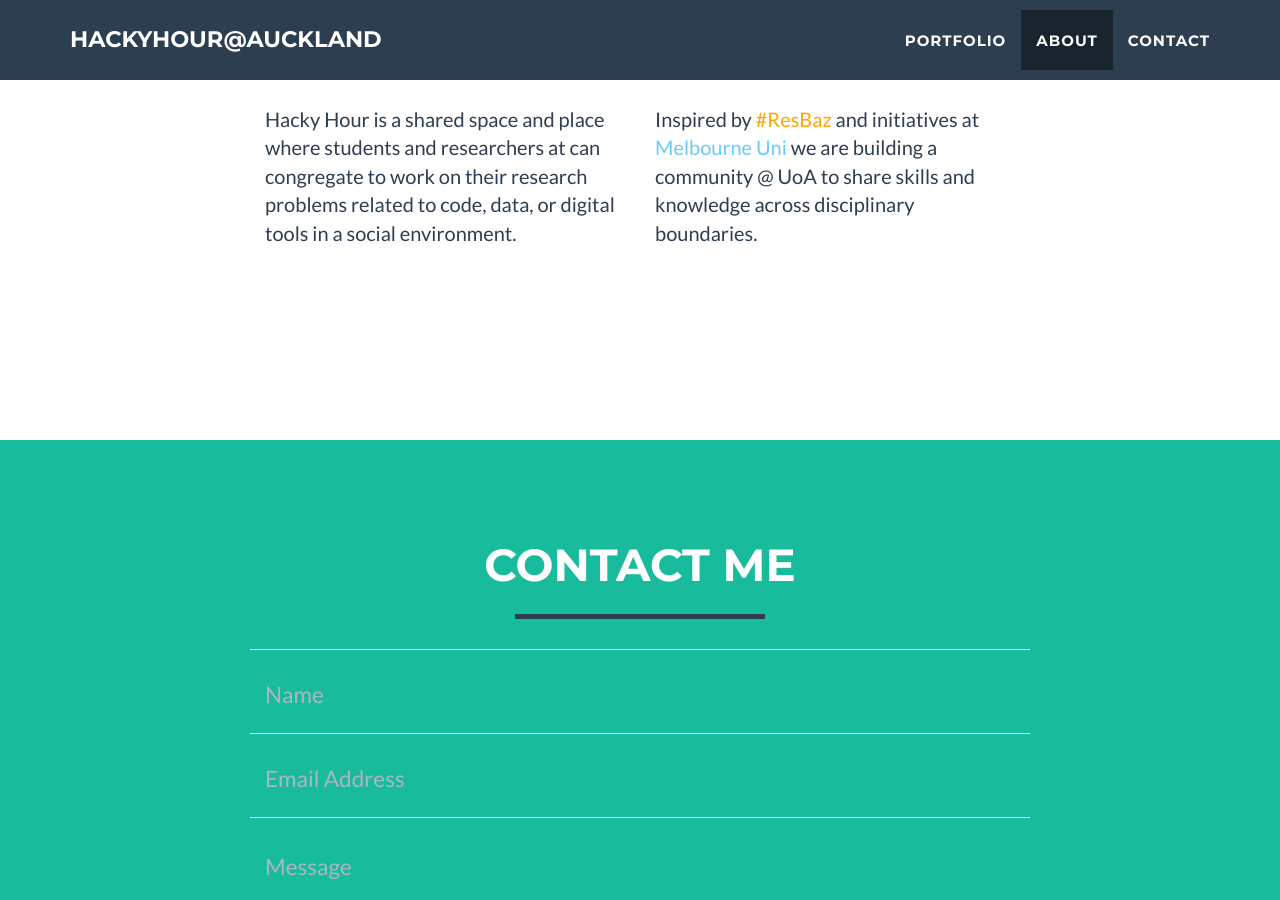
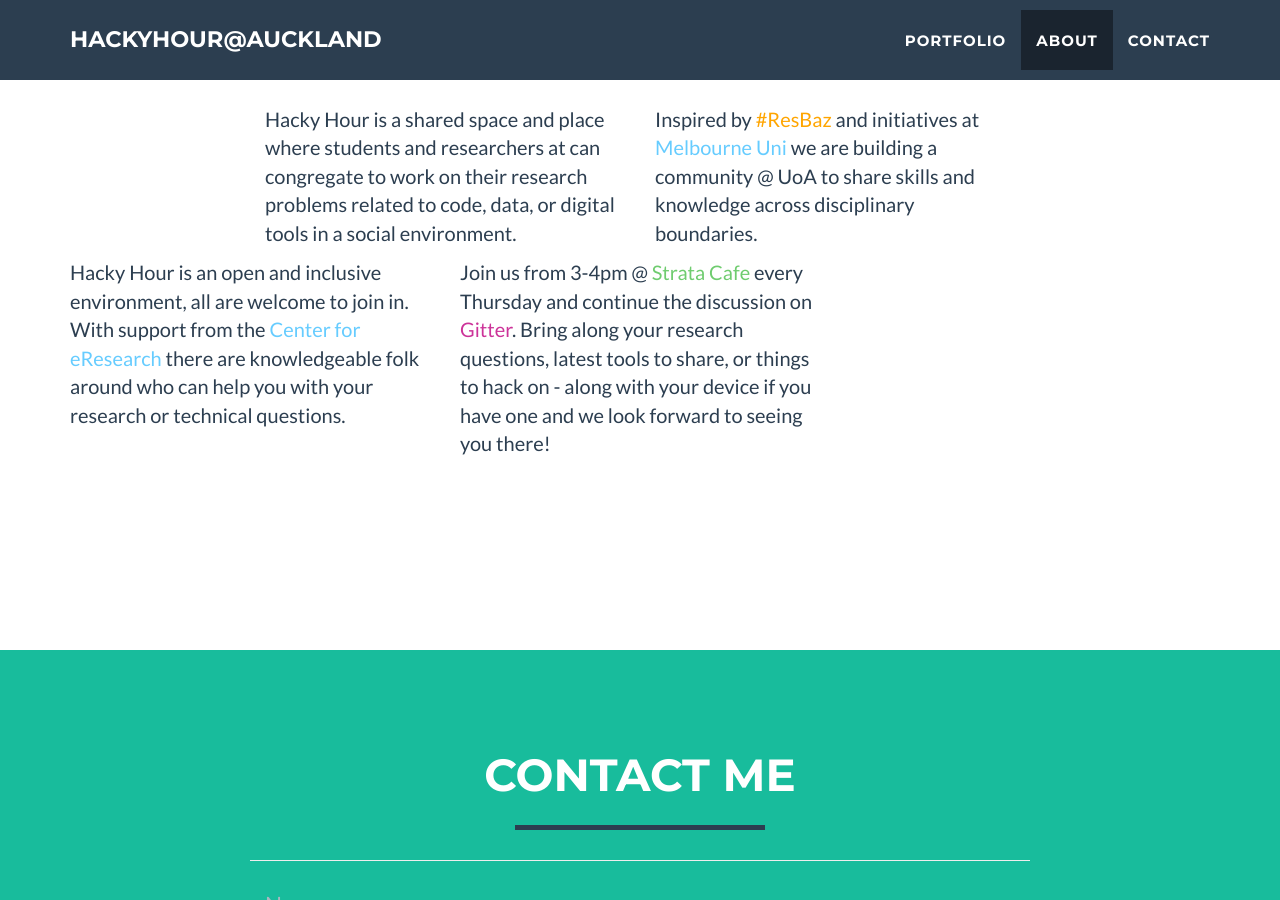
Before and after one commit to UoA-eResearch/HackyHour, a Jekyll site: the page built from index.html, in a window 1280 px wide and 900 px high, scrolled down 874 px. Built offline with Jekyll 4.4.1, drawn with Linux system fonts in a browser that asks for light colours.

Commit message:
more about text

```diff
--- a/_includes/about.html
+++ b/_includes/about.html
@@ -14,6 +14,12 @@
                 <div class="col-lg-4">
                     <p>Inspired by <span style='color:orange'><a style='color:orange' href="http://melbourne.resbaz.edu.au/">#ResBaz</a></span> and initiatives at <a style='color:#66CCFF' href="http://melbourne.resbaz.edu.au/post/112480096364/running-your-own-hacky-hour">Melbourne Uni</a> we are building a community @ UoA to share skills and knowledge across disciplinary boundaries.</p>
                 </div>
+                 <div class="col-lg-4">
+                    <p>Hacky Hour is an open and inclusive environment, all are welcome to join in. With support from the <a style='color:#66CCFF' href="http://www.eresearch.auckland.ac.nz/en/centre-for-eresearch.html">Center for eResearch</a> there are knowledgeable folk around who can help you with your research or technical questions.</p>
+                </div>
+                <div class="col-lg-4">
+                    <p>Join us from 3-4pm @ <a style='color:#6fcc6f' href="http://pgsa.org.nz/about/post-graduate-commons/">Strata Cafe</a> every Thursday and continue the discussion on <a style='color:#CC3399' href="https://gitter.im/UoA-eResearch/HackyHour">Gitter</a>. Bring along your research questions, latest tools to share, or things to hack on - along with your device if you have one and we look forward to seeing you there!</p>
+                </div>
                 <div class="col-lg-8 col-lg-offset-2 text-center">
                     <a href="#" class="btn btn-lg btn-outline">
                         <i class="fa fa-download"></i> Download Theme
```
